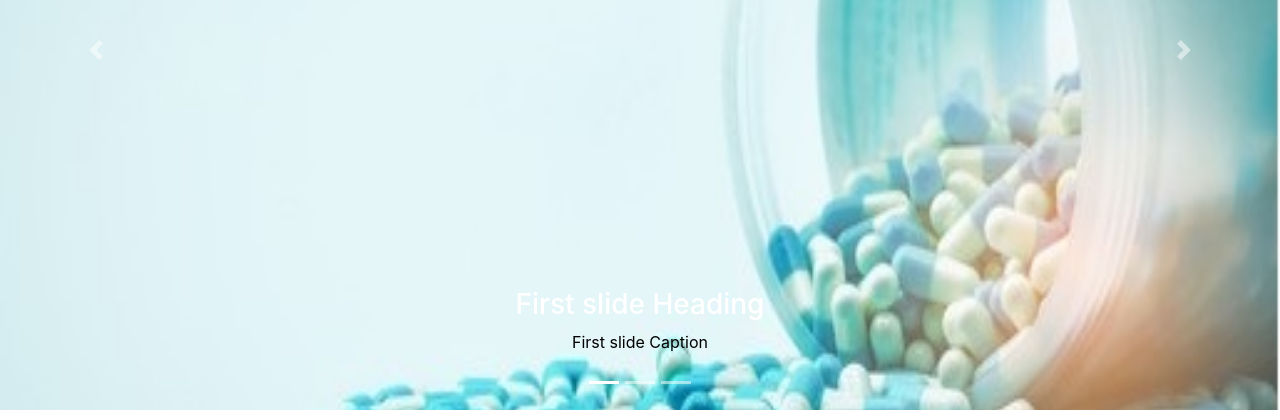
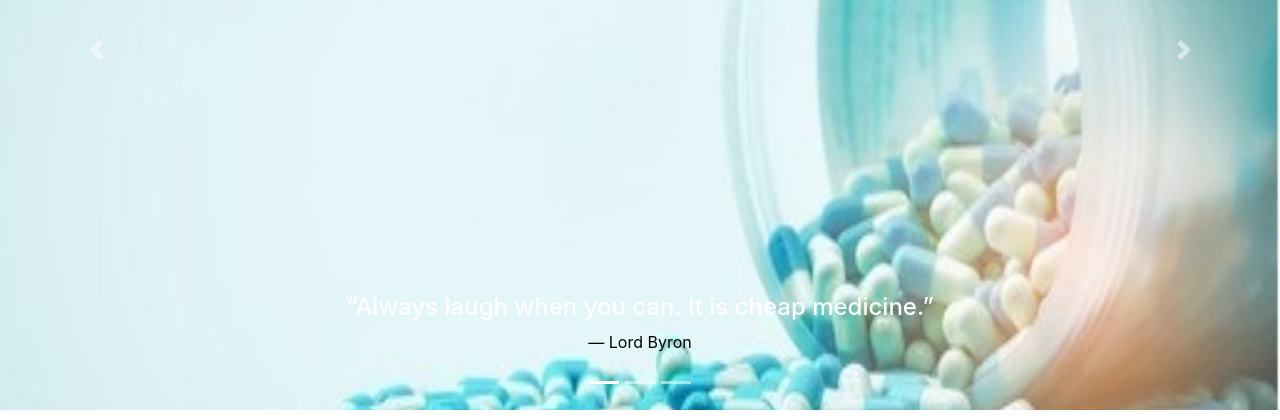
Before and after one commit to piyushkp03/KKHC, a Django app: page / in a window 1280 px wide. Shown: the part 390-810 px from the top of the page. Run offline with Django 3.2, Linux system fonts and the light colour scheme; data comes from the database, SQL or seed files in the repository; some libraries are stand-ins or nearby versions; grey boxes are pictures that could not be loaded.

Commit message:
Update index.html

```diff
--- a/Template/index.html
+++ b/Template/index.html
@@ -362,24 +362,25 @@ div.desc {
           <div class="carousel-item embed-responsive-item active">
             <img src="{% static 'Img/carousel1.jpg' %}" alt="First slide image" class="img-fluid" style="width: 100%; height: 900px;">
             <div class="carousel-caption">
-              <h3>First slide Heading</h3>
-              <p>First slide Caption</p>
+
+              <h4> “Always laugh when you can. It is cheap medicine.”  </h4>
+              <p>— Lord Byron</p>
             </div>
           </div>
 
           <div class="carousel-item embed-responsive-item">
             <img src="{% static 'Img/carousel2.jpg' %}" alt="Second slide image" class="img-fluid" style="width: 100%;">
             <div class="carousel-caption">
-              <h3>Second slide Heading</h3>
-              <p>Second slide Caption</p>
+
+              <h4 Wherever the art of Medicine is loved, there is also a love of Humanity. </h4>
+               <p>- Hippocrates</p>
             </div>
           </div>
 
           <div class="carousel-item embed-responsive-item">
             <img src="{% static 'Img/carousel3.jpg' %}" alt="Third slide image" class="img-fluid" style="width: 100%;">
             <div class="carousel-caption">
-              <h3>Third slide Heading</h3>
-              <p>Third slide Caption</p>
+
             </div>
           </div>
         </div>
```
